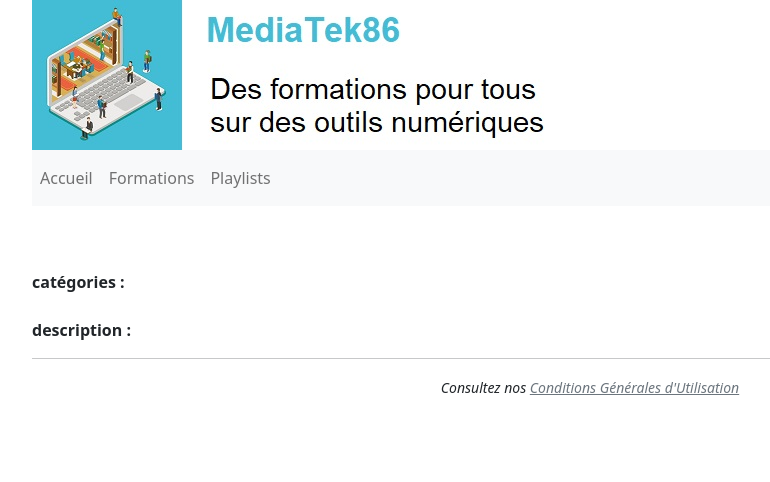
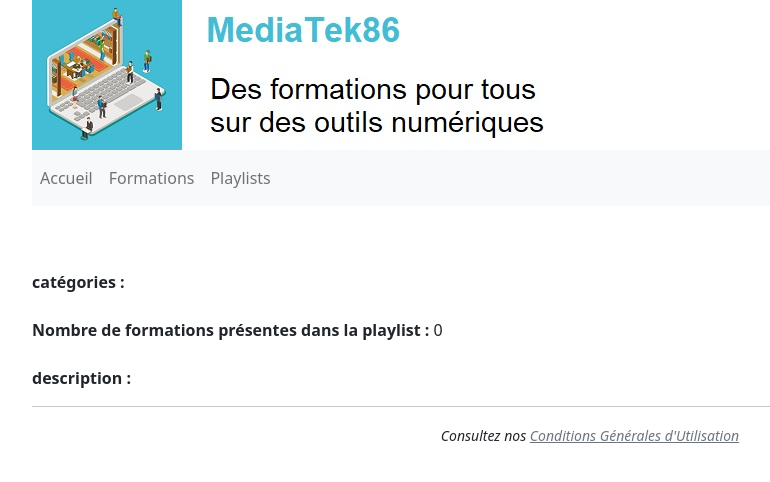
Before and after one commit to S-T-L/mediatekformation, a Symfony app: template templates/pages/playlist.html.twig in a window 1280 px wide. Shown: the top 482 px of the page, without its empty margins (50-820 px from the left). Run offline with Twig, Linux system fonts and the light colour scheme; the template is opened without the code that fills it, so the values that code supplies are empty; some libraries are stand-ins or nearby versions.

Commit message:
Phase 3 : MISSION 1 : Tâche 2 : Ajout d'une fonctionnalité : - Information sur le nombre de formation sur la page d'une playlist

```diff
--- a/templates/pages/playlist.html.twig
+++ b/templates/pages/playlist.html.twig
@@ -10,6 +10,10 @@
                     {{ playlist.name }}&nbsp;
                 {% endfor %}
             <br /><br />
+            <strong>Nombre de formations présentes dans la playlist :</strong>
+            {{ playlist.formations|length }}
+            <br /><br />
+
             <strong>description :</strong><br />
                 {{ playlist.description|nl2br }}
         </div>
```
